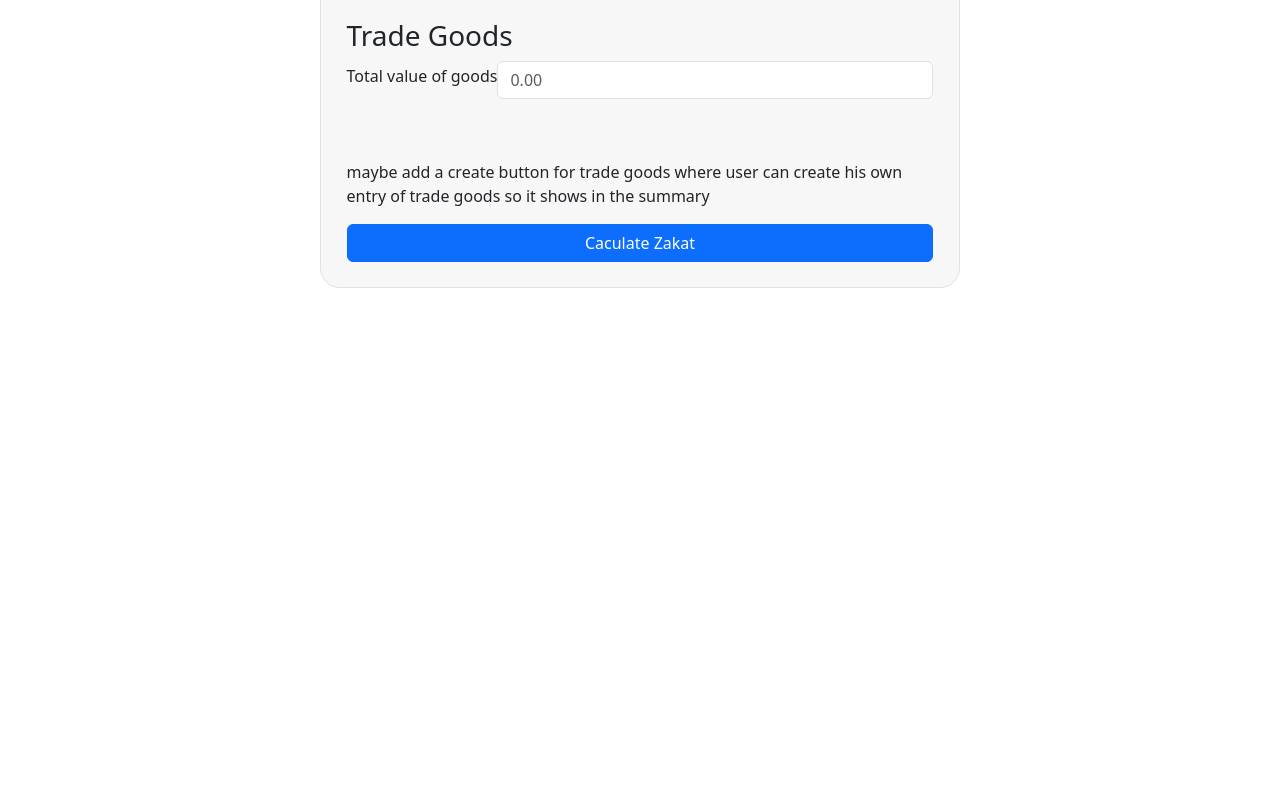
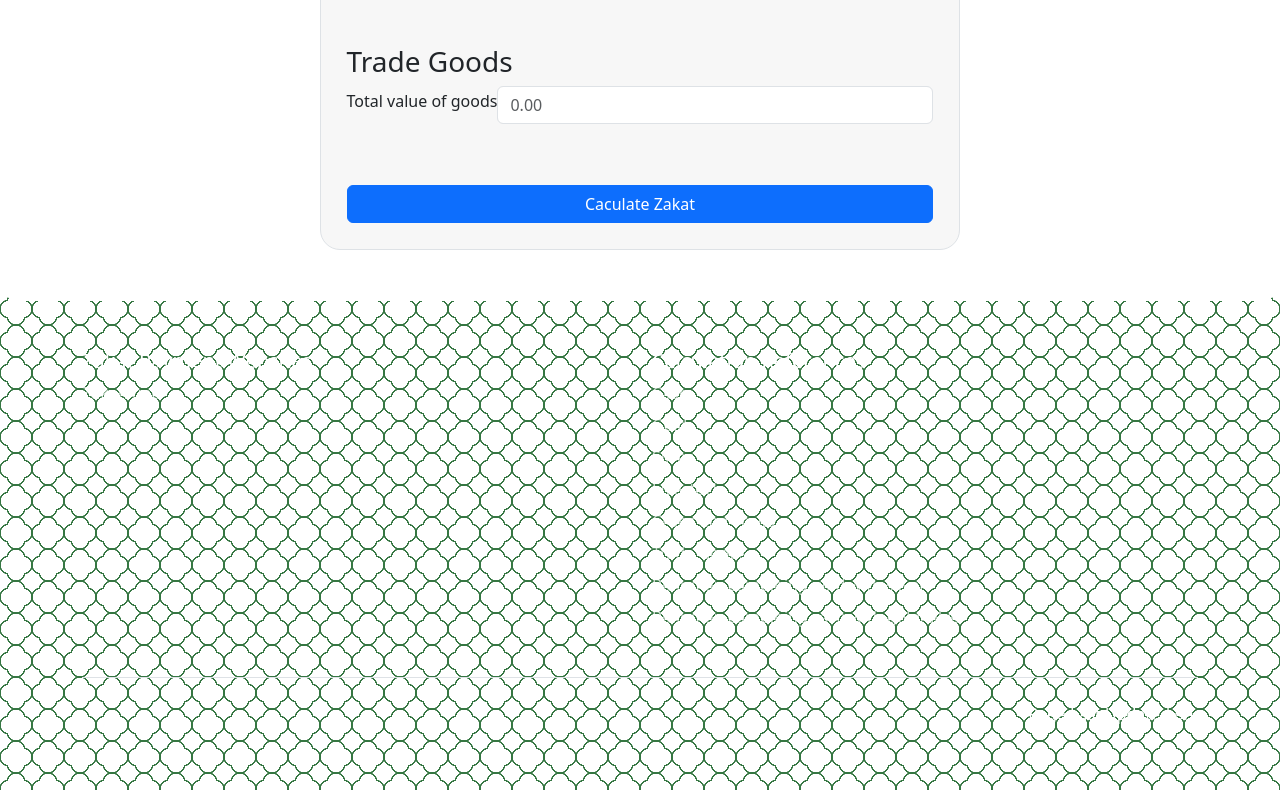
Before and after one commit to Euova/meqdar-al-zakat, a website built with Vite: page index.html in a window 1280 px wide. Shown: the part 1387-2177 px from the top of the page. Before the commit the page ends 1726 px from the top, so only its background shows below. Built offline with nearby package versions, Linux system fonts and the light colour scheme; files whose address does not match are found by name; a web font is replaced by a local one.

Commit message:
Added gold purity and a footer section

```diff
--- a/index.html
+++ b/index.html
@@ -82,6 +82,15 @@
               <select class="form-select" id="input-gold-unit" name="goldUnit">
                 <option value="g" selected>g</option>
                 <option value="kg">kg</option>
+              </select>
+              <select class="form-select" id="input-gold-unit" name="goldKarat">
+                <option value="24" selected>24K</option>
+                <option value="22">22K</option>
+                <option value="18">18K</option>
+                <option value="14">14K</option>
+                <option value="12">12K</option>
+                <option value="10">10K</option>
+                <option value="9">9K</option>
               </select>
             </div>
           </div>
@@ -354,12 +363,103 @@
             />
           </div>
         </section>
-        <p>
-          maybe add a create button for trade goods where user can create his
-          own entry of trade goods so it shows in the summary
-        </p>
         <button class="btn btn-primary" type="submit">Caculate Zakat</button>
       </form>
+    </section>
+
+    <section id="footer-section">
+      <div class="container">
+        <footer class="pt-5">
+          <div class="row">
+            <div class="col-6 col-md-6 mb-3">
+              <h5>Zakat Payment Websites</h5>
+              <ul class="nav flex-column">
+                <li class="nav-item mb-2">
+                  <a
+                    href="https://www.zakatfund.gov.ae/zfp/web/Payment/PaymentForm.aspx"
+                    target="_blank"
+                    class="nav-link p-0 text-body-secondary"
+                    >ZakatFund</a
+                  >
+                </li>
+              </ul>
+            </div>
+
+            <div class="col-6 col-md-6 mb-3">
+              <h5>Calculation References</h5>
+              <ul class="nav flex-column">
+                <li class="nav-item mb-2">
+                  <a
+                    href="https://islamqa.info/en/answers/50801/zakah-on-savings"
+                    target="_blank"
+                    class="nav-link p-0 text-body-secondary"
+                    >Cash</a
+                  >
+                </li>
+
+                <li class="nav-item mb-2">
+                  <a
+                    href="https://islamqa.info/en/answers/214221/how-to-calculate-zakah-on-gold"
+                    target="_blank"
+                    class="nav-link p-0 text-body-secondary"
+                    >Gold</a
+                  >
+                </li>
+                <li class="nav-item mb-2">
+                  <a href="#" class="nav-link p-0 text-body-secondary"
+                    >Silver</a
+                  >
+                </li>
+                <li class="nav-item mb-2">
+                  <a
+                    href="https://islamqa.info/en/answers/71267/is-there-zakah-on-livestock"
+                    target="_blank"
+                    class="nav-link p-0 text-body-secondary"
+                  >
+                    Livestock
+                  </a>
+                </li>
+                <li class="nav-item mb-2">
+                  <a
+                    href="https://islamqa.info/en/answers/172973/zakah-on-agricultural-produce#:~:text=So%20each%20of%20them%20must,be%20paid%20on%20the%20harvest."
+                    target="_blank"
+                    class="nav-link p-0 text-body-secondary"
+                  >
+                    Crops and Fruits
+                  </a>
+                </li>
+                <li class="nav-item mb-2">
+                  <a href="#" class="nav-link p-0 text-body-secondary"
+                    >Trade Goods</a
+                  >
+                </li>
+                <li class="nav-item mb-2">
+                  <a
+                    href="https://islamqa.info/en/answers/144734/can-gold-be-added-to-silver-to-complete-the-nisaab"
+                    target="_blank"
+                    class="nav-link p-0 text-body-secondary"
+                    >Ruling on combining gold with silver</a
+                  >
+                </li>
+                <li class="nav-item mb-2">
+                  <a
+                    href="https://islamqa.info/en/answers/201807/can-cash-be-added-to-gold-and-silver-to-complete-the-nisaab"
+                    target="_blank"
+                    class="nav-link p-0 text-body-secondary"
+                    >Ruling on combining cash with gold/silver</a
+                  >
+                </li>
+              </ul>
+            </div>
+          </div>
+
+          <div
+            class="d-flex flex-column flex-sm-row justify-content-end py-4 my-4 border-top"
+          >
+            <p>Page Last Updated on:</p>
+          </div>
+        </footer>
+      </div>
     </section>
 
     <script src="./node_modules/jquery/dist/jquery.min.js"></script>
--- a/src/api-fetch.js
+++ b/src/api-fetch.js
@@ -1,7 +1,8 @@
 export function calculateZakat(data) {
   data = JSON.stringify(data);
   $.ajax({
-    url: import.meta.env.VITE_ZAKAT_CALCULATOR_ENDPOINT,
+    url:
+      "http://localhost:8080" || import.meta.env.VITE_ZAKAT_CALCULATOR_ENDPOINT,
     type: "POST",
     contentType: "application/json",
     data: data,
--- a/src/style.css
+++ b/src/style.css
@@ -7,6 +7,20 @@
 body {
   margin: 0;
   overflow-x: hidden;
+  background: radial-gradient(
+        27% 29% at right,
+        #0000 83%,
+        #367743 85% 99%,
+        #0000 101%
+      )
+      calc(16px / 2) 16px,
+    radial-gradient(27% 29% at left, #0000 83%, #367743 85% 99%, #0000 101%)
+      calc(16px / -2) 16px,
+    radial-gradient(29% 27% at top, #0000 83%, #367743 85% 99%, #0000 101%) 0
+      calc(16px / 2),
+    radial-gradient(29% 27% at bottom, #0000 83%, #367743 85% 99%, #0000 101%) 0
+      calc(16px / -2) #398147;
+  background-size: 32px 32px;
 }
 
 nav {
@@ -14,7 +28,8 @@ nav {
   justify-content: space-between;
   align-items: center;
   height: 20vh;
-  padding-bottom: 2vw;
+  /* padding-bottom: 2vw; */
+  margin-bottom: 2vw;
 
   background: radial-gradient(
         27% 29% at right,
@@ -57,6 +72,8 @@ nav {
 #form-section {
   display: flex;
   justify-content: center;
+  background-color: white;
+  border-radius: 1.5vw;
 }
 
 form {
@@ -102,3 +119,11 @@ select:valid {
   padding: 0.375rem 2.25rem 0.375rem 0.75rem !important;
   --bs-form-select-bg-icon: none !important; /* Remove icon */
 }
+
+#footer-section {
+  color: white;
+}
+
+#footer-section a {
+  color: rgba(255, 255, 255, 0.75) !important;
+}
```
